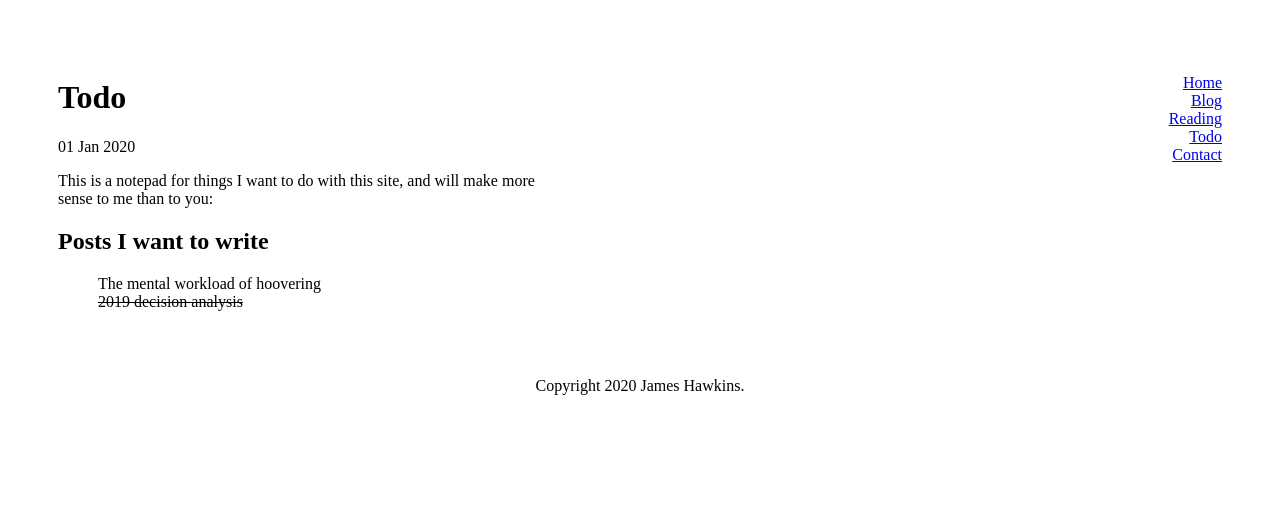
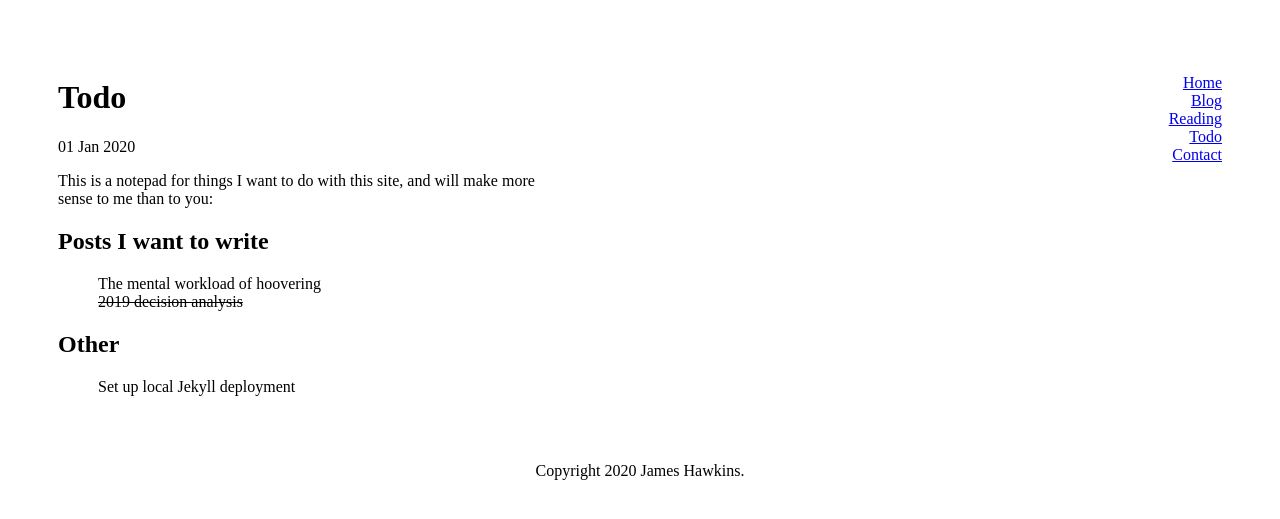
Before and after one commit to jamesefhawkins/jamesefhawkins.github.io, a Jekyll site: the page built from todo/index.md, in a window 1280 px wide. Shown: the top 519 px of the page. Built offline with Jekyll 4.4.1, drawn with Linux system fonts in a browser that asks for light colours.

Commit message:
added todo item

```diff
--- a/todo/index.md
+++ b/todo/index.md
@@ -9,3 +9,6 @@ This is a notepad for things I want to do with this site, and will make more sen
 ## Posts I want to write
 * The mental workload of hoovering
 * <strike>2019 decision analysis</strike>
+
+## Other
+* Set up local Jekyll deployment
```
